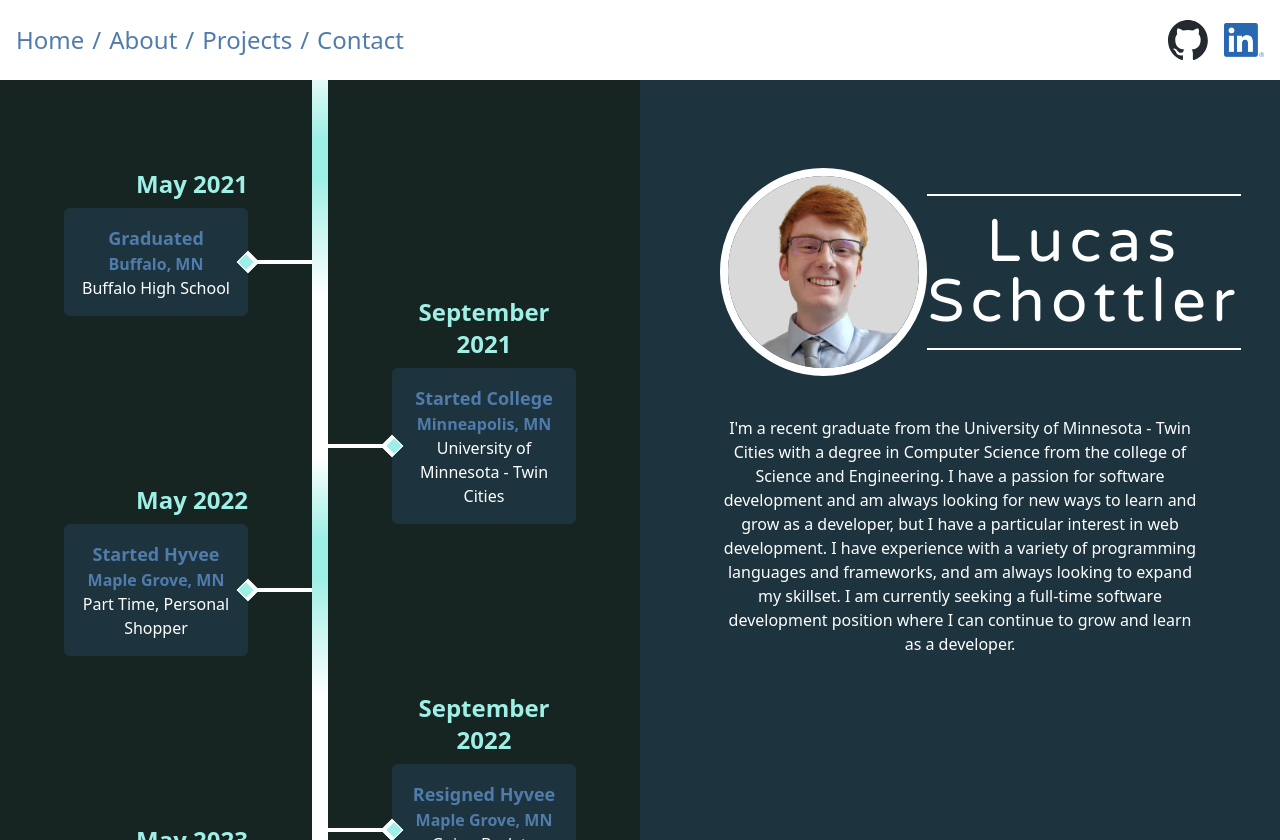
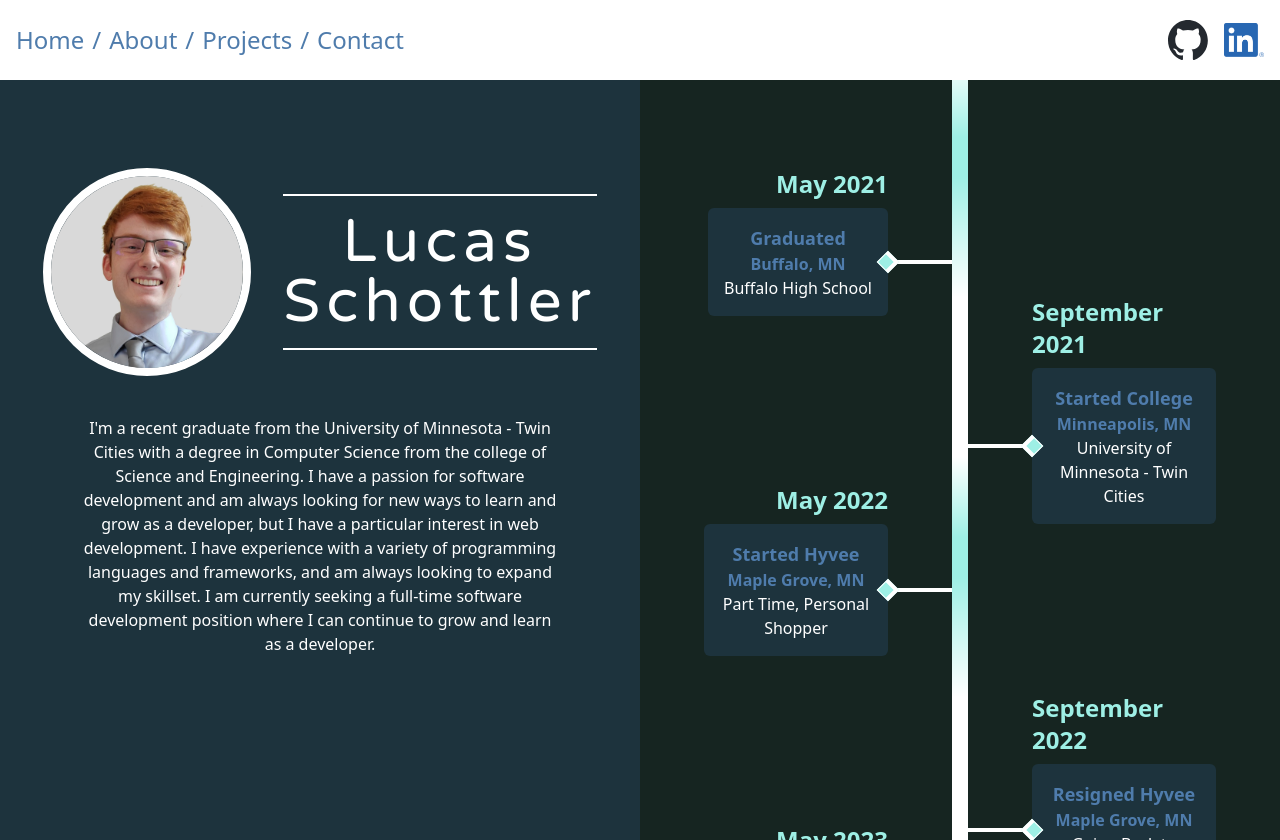
Before and after one commit to schottler3/portfolio, a Next.js app: page /about in a window 1280 px wide. Built offline with nearby package versions, Linux system fonts and the light colour scheme.

Commit message:
Responsitivity on about

```diff
--- a/src/app/about/page.tsx
+++ b/src/app/about/page.tsx
@@ -17,8 +17,31 @@ export default function About() {
   return (
     <div className="bg-charcoal min-h-screen w-full">
     <Header />
-    <div className="w-full h-full grid grid-cols-2 bg-charcoal text-white text-center pt-10">
-      <div className="grid grid-cols-2 gap-x-4 w-full max-h-[100vh] hide-scrollbar overflow-y-auto timeline-pulse">
+    <div className="w-full h-full flex flex-col md:grid md:grid-cols-2 bg-charcoal text-white text-center pt-10">
+      <div className="bg-navy max-h-full pt-32 flex flex-col overflow-y-auto pb-10 items-center">
+        <div className="justify-center flex">
+          <div className="flex w-full items-center flex-col xl:flex-row xl:justify-start xl:gap-8">
+            <img
+              src="./images/headshot.jpg"
+              className="w-52 h-52 rounded-full border-8 border-white shrink-0"
+            />
+            <div className="varela-round-regular text-6xl text-white text-center tracking-widest border-b-2 border-t-2 xl:w-auto pt-4 pb-4 border-white mt-8 xl:mt-0">
+              Lucas <br /> Schottler
+            </div>
+          </div>
+        </div>
+        <div className="flex justify-center w-full">
+          <div className="w-3/4 items-center pt-10">
+            <p className="text-center">
+              I'm a recent graduate from the University of Minnesota - Twin Cities with a degree in Computer Science from the college of Science and Engineering.
+              I have a passion for software development and am always looking for new ways to learn and grow as a developer, but I have a particular interest in web development.
+              I have experience with a variety of programming languages and frameworks, and am always looking to expand my skillset.
+              I am currently seeking a full-time software development position where I can continue to grow and learn as a developer.
+            </p>
+          </div>
+        </div>
+      </div>
+      <div className="grid grid-cols-2 gap-x-4 w-full max-h-[50vh] md:max-h-[100vh] hide-scrollbar overflow-y-auto timeline-pulse">
         <div className="bg-charcoal w-full h-full">
           {timelineItems.map(item => (
             item.key % 2 === 0 && (
@@ -50,26 +73,6 @@ export default function About() {
           ))}
         </div>
       </div>
-      <div className="bg-navy w-full max-h-full pt-32 flex flex-col overflow-y-auto pb-10">
-        <div className="justify-center flex">
-          <div className="flex w-3/4 h-min items-center">
-            <img src="./images/headshot.jpg" className="w-52 h-52 rounded-full border-8 border-white"></img>
-            <div className="varela-round-regular text-6xl text-white text-center tracking-widest border-b-2 border-t-2 w-3/4 pt-4 pb-4 border-white">
-              Lucas <br /> Schottler
-            </div>
-          </div>
-        </div>
-        <div className="flex justify-center w-full">
-          <div className="w-3/4 items-center pt-10">
-            <p className="text-center">
-              I'm a recent graduate from the University of Minnesota - Twin Cities with a degree in Computer Science from the college of Science and Engineering.
-              I have a passion for software development and am always looking for new ways to learn and grow as a developer, but I have a particular interest in web development.
-              I have experience with a variety of programming languages and frameworks, and am always looking to expand my skillset.
-              I am currently seeking a full-time software development position where I can continue to grow and learn as a developer.
-            </p>
-          </div>
-        </div>
-      </div>
     </div>
   </div>
   );
--- a/src/app/components/Header.tsx
+++ b/src/app/components/Header.tsx
@@ -80,6 +80,24 @@ export default function Header({}: HeaderProps) {
             />
           </svg>
         </div>
+        <div
+        className={`
+          w-min h-min bg-white
+          fixed left-0
+          transition-all duration-1000 ease-in-out
+          ${isOpen
+            ? 'opacity-100 visible top-20 pointer-events-auto'
+            : 'opacity-0 invisible top-0 pointer-events-none'
+          }
+        `}
+      >
+        <div className="flex flex-col gap-6 p-6">
+          <a href="/" className="hover:text-blue1">Home</a>
+          <a href="/about" className="hover:text-blue1">About</a>
+          <a href="/projects" className="hover:text-blue1">Projects</a>
+          <a href="/contact" className="hover:text-blue1">Contact</a>
+        </div>
+      </div>
         <nav className="flex items-center h-full text-blue1 pr-4 space-x-4 select-none *:hover:cursor-pointer">
           <a
             href="https://github.com/schottler3"
@@ -99,24 +117,6 @@ export default function Header({}: HeaderProps) {
           </a>
         </nav>
       </div>
-      <div
-        className={`
-          w-min h-min bg-white
-          fixed left-0
-          transition-all duration-1000 ease-in-out
-          ${isOpen
-            ? 'opacity-100 visible top-20 pointer-events-auto'
-            : 'opacity-0 invisible top-0 pointer-events-none'
-          }
-        `}
-      >
-        <div className="flex flex-col gap-6 p-6">
-          <a href="/" className="hover:text-blue1">Home</a>
-          <a href="/about" className="hover:text-blue1">About</a>
-          <a href="/projects" className="hover:text-blue1">Projects</a>
-          <a href="/contact" className="hover:text-blue1">Contact</a>
-        </div>
-      </div>
     </div>
   );
 }
--- a/src/app/components/ProjectItem.tsx
+++ b/src/app/components/ProjectItem.tsx
@@ -12,7 +12,7 @@ interface ProjectItemProps {
 export default function ProjectItem({start, end, title, tagline}: ProjectItemProps) {
 
     return (
-        <div className="flex flex-col items-center justify-around text-white border-white border-2 w-64 h-32">
+        <div className="w-full h-full flex flex-col items-center justify-around text-white border-white border-2">
             <div>{title}</div>
             <div>{start} - {end}</div>
             <div>{tagline}</div>
--- a/src/app/components/TimelineItem.tsx
+++ b/src/app/components/TimelineItem.tsx
@@ -14,8 +14,8 @@ export default function TimelineItem({index, date, title, location, description
     if(index % 2 === 0) {
         return (
             <div className="pr-16 pl-16 w-full relative flex flex-col gap-2 items-end overflow-hidden">
-                <div className="text-aqua1 text-2xl font-bold">{date}</div>
-                <div className="w-full bg-navy p-4 rounded-md relative timeline-item ">
+                <div className="text-aqua1 text-2xl text-right font-bold">{date}</div>
+                <div className="w-32vw bg-navy p-4 rounded-md relative timeline-item ">
                     <div className="absolute -right-2 top-1/2 w-4 h-4 bg-aqua1 border-l border-b border-4 border-white z-10 rotate-45 transform -translate-y-1/2"></div>
                     <div className="absolute -right-32 top-1/2 w-32 h-1 bg-white transform -translate-y-1/2"></div>
                     <div className="text-blue1 text-lg font-bold">{title}</div>
@@ -27,8 +27,8 @@ export default function TimelineItem({index, date, title, location, description
     } else {
         return (
             <div className="pr-16 pl-16 w-full relative flex flex-col gap-2 items-start overflow-hidden">
-                <div className="text-aqua1 text-2xl font-bold">{date}</div>
-                <div className="w-full bg-navy p-4 rounded-md relative timeline-item">
+                <div className="text-aqua1 text-left text-2xl font-bold">{date}</div>
+                <div className="w-32vw bg-navy p-4 rounded-md relative timeline-item">
                     <div className="absolute -left-2 top-1/2 w-4 h-4 bg-aqua1 border-r border-t border-4 border-white z-10 rotate-45 transform -translate-y-1/2"></div>
                     <div className="absolute -left-32 top-1/2 w-32 h-1 bg-white transform -translate-y-1/2"></div>
                     <div className="text-blue1 text-lg font-bold">{title}</div>
--- a/src/app/projects/page.tsx
+++ b/src/app/projects/page.tsx
@@ -1,6 +1,6 @@
 import React from 'react';
 import Header from '../components/Header';
-import projectData from './projects.json';
+import projectData from './projects.json' assert { type: 'json' };
 import ProjectItem from '../components/ProjectItem';
 
 interface ProjectItemType {
@@ -13,14 +13,15 @@ interface ProjectItemType {
 
 export default function Projects() {
 
-    const projectItems: ProjectItemType[] = projectData;
+    const projectItems: ProjectItemType[] = projectData as ProjectItemType[];
 
     return (
-        <div className="bg-charcoal min-h-screen w-full">
+        <div className="bg-charcoal min-h-screen w-screen">
             <Header />
-            <div className="pt-[16vh] w-full grid grid-cols-* gap-4">
+            <div className="grid grid-cols-2 min-h-screen">
+                <div className="grid grid-cols-1 lg:grid-cols-2 2xl:grid-cols-3 gap-8">
                     {projectItems.map(item => (
-                    <div key={item.index}>
+                    <div key={item.index} className="aspect-[3/2]">
                         <ProjectItem
                         key={item.index}
                         index={item.index}
@@ -32,6 +33,10 @@ export default function Projects() {
                     </div>
                     ))}
                 </div>
+                <div className="bg-[rgb(50,61,60)]">
+                    a
+                </div>
+            </div>
         </div>
     )
 }
```
Lines whose indentation alone changed are shown as unchanged.
